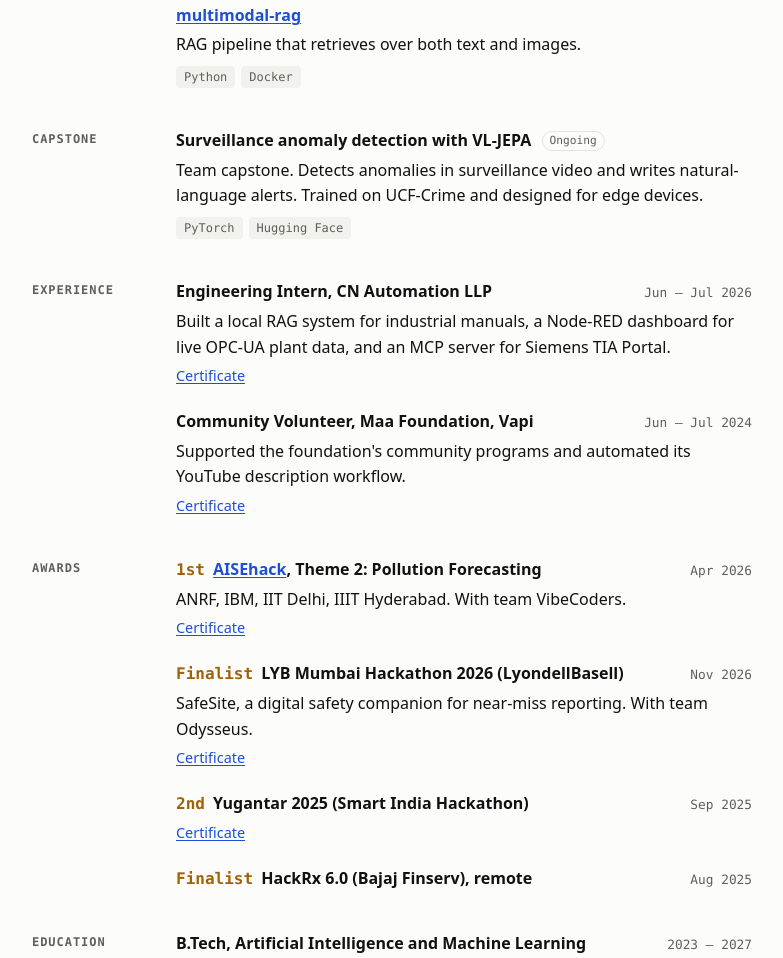
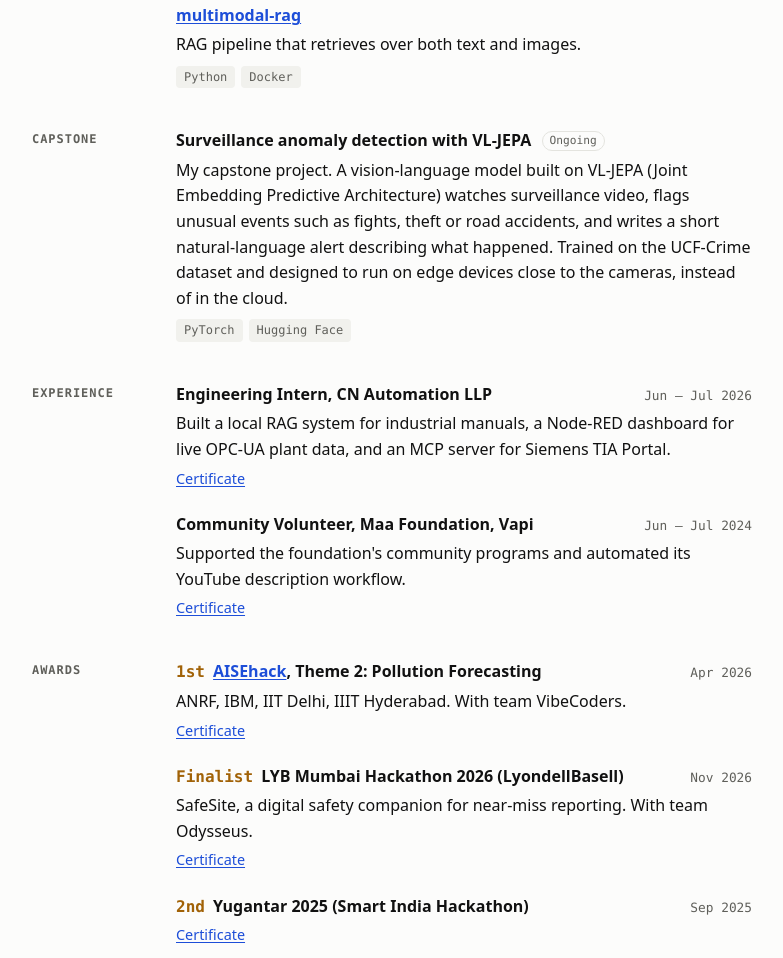
Before and after one commit to Strangehumaan/strangehumaan.github.io, a plain HTML site: page index.html in a window 1280 px wide. Shown: the part 2493-3451 px from the top of the page, without its empty margins (248-1031 px from the left). Drawn offline with Linux system fonts and the light colour scheme.

Commit message:
Describe the VL-JEPA capstone project more clearly
Co-Authored-By: Claude Opus 5.5 <noreply@anthropic.com>

```diff
--- a/index.html
+++ b/index.html
@@ -148,7 +148,7 @@
 
 <article class="item">
   <h3>Surveillance anomaly detection with VL-JEPA <span class="badge muted">Ongoing</span></h3>
-  <p>Team capstone. Detects anomalies in surveillance video and writes natural-language alerts. Trained on UCF-Crime and designed for edge devices.</p>
+  <p>My capstone project. A vision-language model built on VL-JEPA (Joint Embedding Predictive Architecture) watches surveillance video, flags unusual events such as fights, theft or road accidents, and writes a short natural-language alert describing what happened. Trained on the UCF-Crime dataset and designed to run on edge devices close to the cameras, instead of in the cloud.</p>
   <ul class="tags"><li>PyTorch</li><li>Hugging Face</li></ul>
 </article>
 
```
